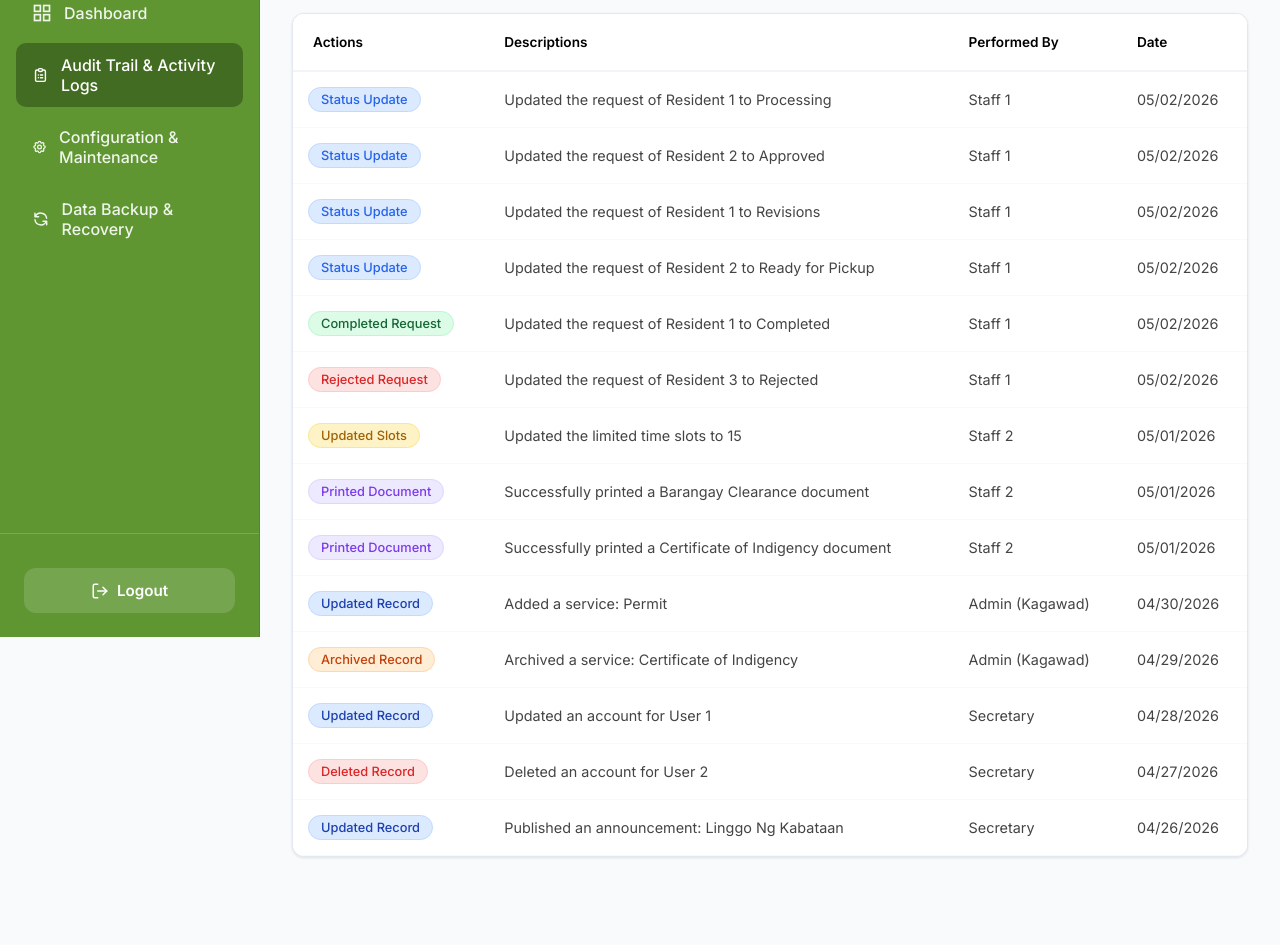
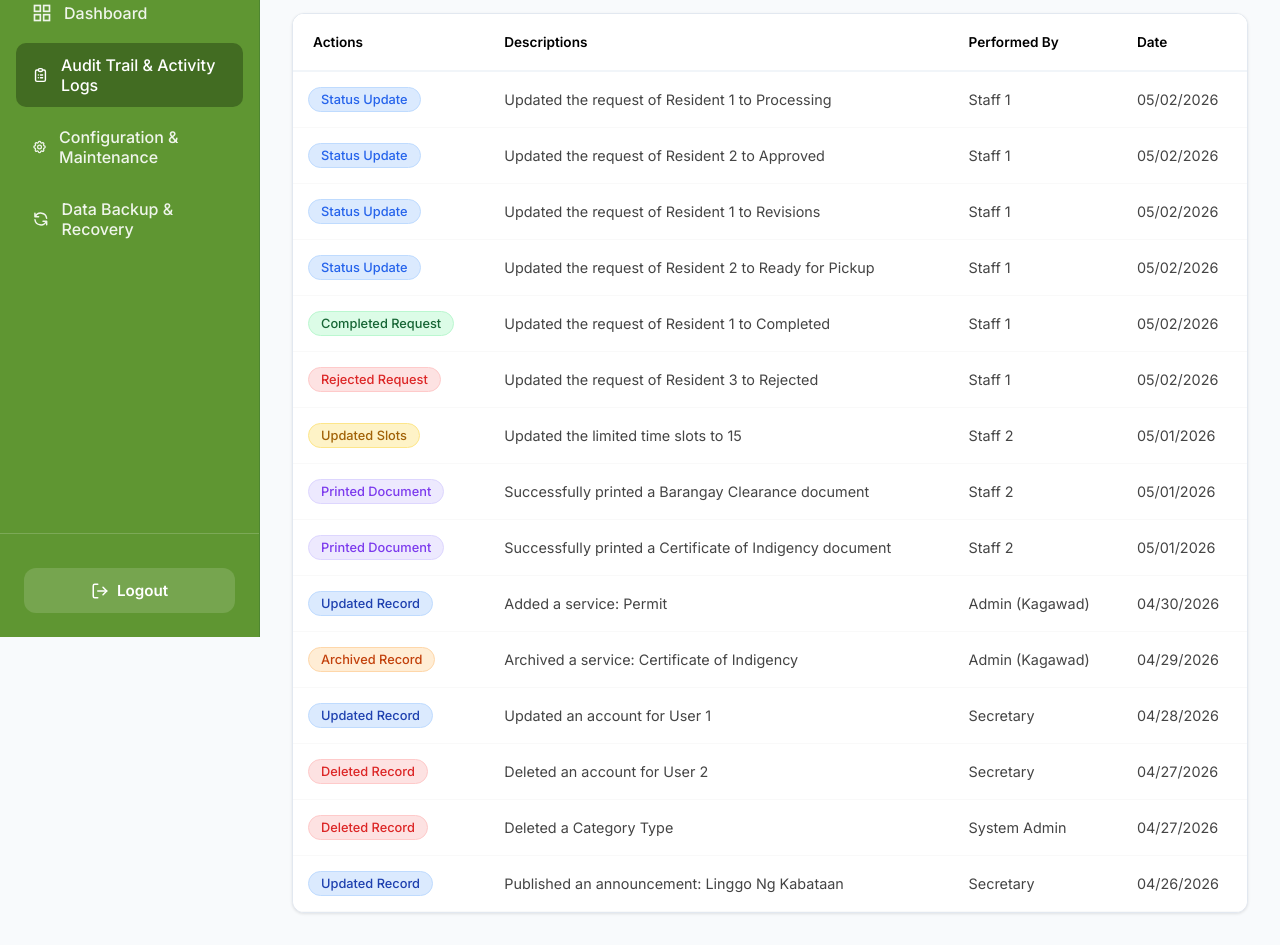
Before and after one commit to sophird/SB-DRAFT, a website: page system-admin/audit-logs.html in a window 1280 px wide. Shown: the part 163-1108 px from the top of the page. Before the commit the page ends 1052 px from the top, so only its background shows below. Drawn offline with Linux system fonts and the light colour scheme.

Commit message:
sys admin update

```diff
--- a/system-admin/audit-logs.html
+++ b/system-admin/audit-logs.html
@@ -486,6 +486,12 @@
                         <td>Secretary</td>
                         <td>04/27/2026</td>
                     </tr>
+                    <tr data-action="Deleted Record">
+                        <td><span class="badge badge-deleted-record">Deleted Record</span></td>
+                        <td>Deleted a Category Type</td>
+                        <td>System Admin</td>
+                        <td>04/27/2026</td>
+                    </tr>
                     <tr data-action="Updated Record">
                         <td><span class="badge badge-updated-record">Updated Record</span></td>
                         <td>Published an announcement: Linggo Ng Kabataan</td>
```
Also changed, not shown: system-admin/sys-config.html (+3 -1 lines).
